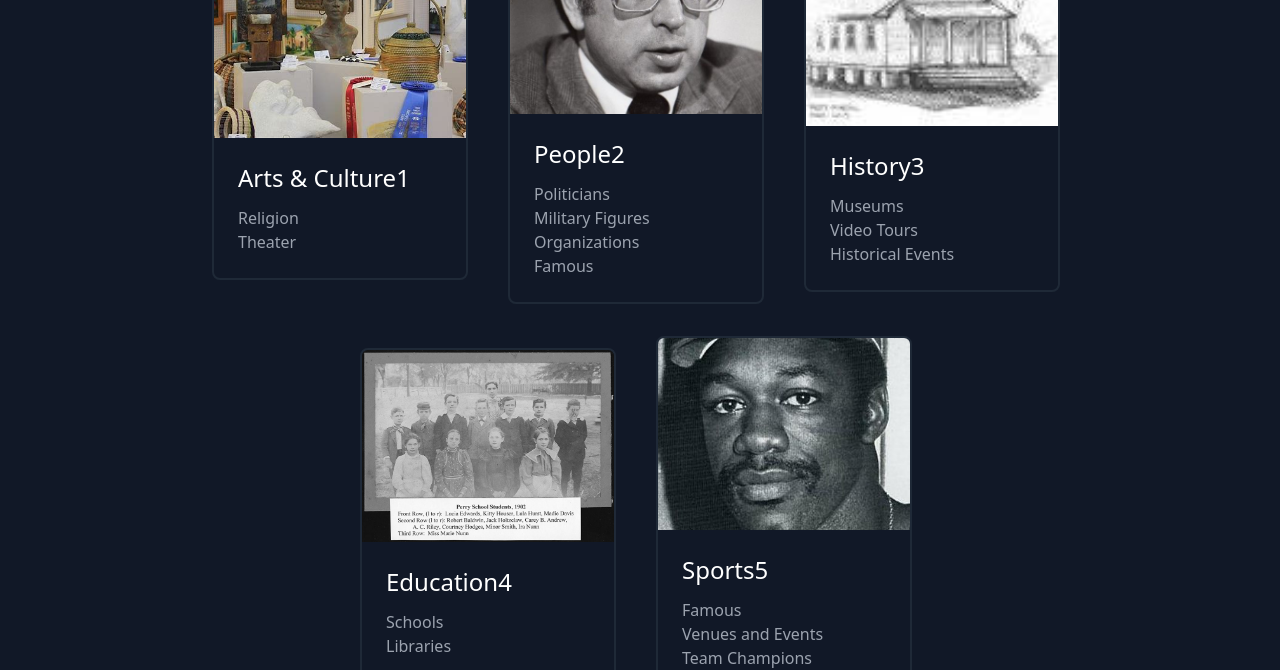
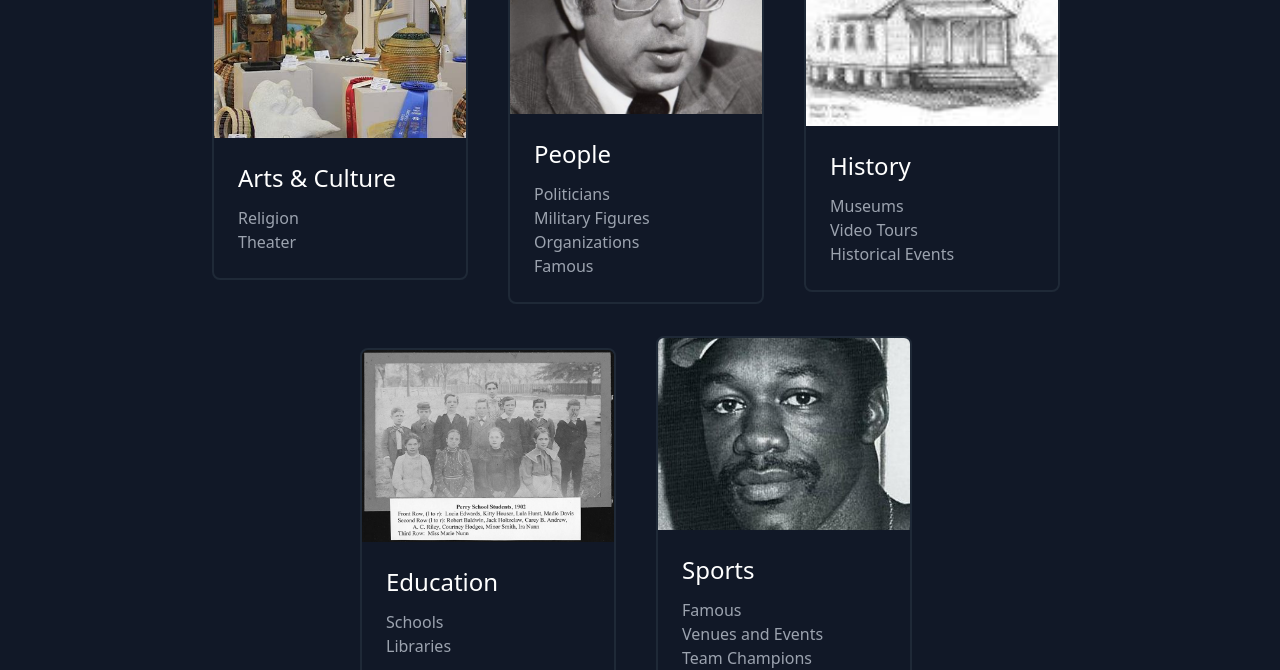
Before and after one commit to dewashington33/perry-area-historical-society, a React (Vite) app: page / in a window 1280 px wide. Shown: the part 1240-1910 px from the top of the page. Built offline with nearby package versions, Linux system fonts and the light colour scheme.

Commit message:
took TopicId out of the title in the card

```diff
--- a/src/components/TopicCard.jsx
+++ b/src/components/TopicCard.jsx
@@ -17,7 +17,6 @@ function TopicCard({ topicID, title, topicSrc, imgSrc, subTopics }) {
           <h5 className="title-font text-2xl font-medium text-white mb-3">
             <a href={topicSrc} className="hover:underline">
               {title}
-              {topicID}
             </a>
           </h5>
           <ul className="subtopics">
```
